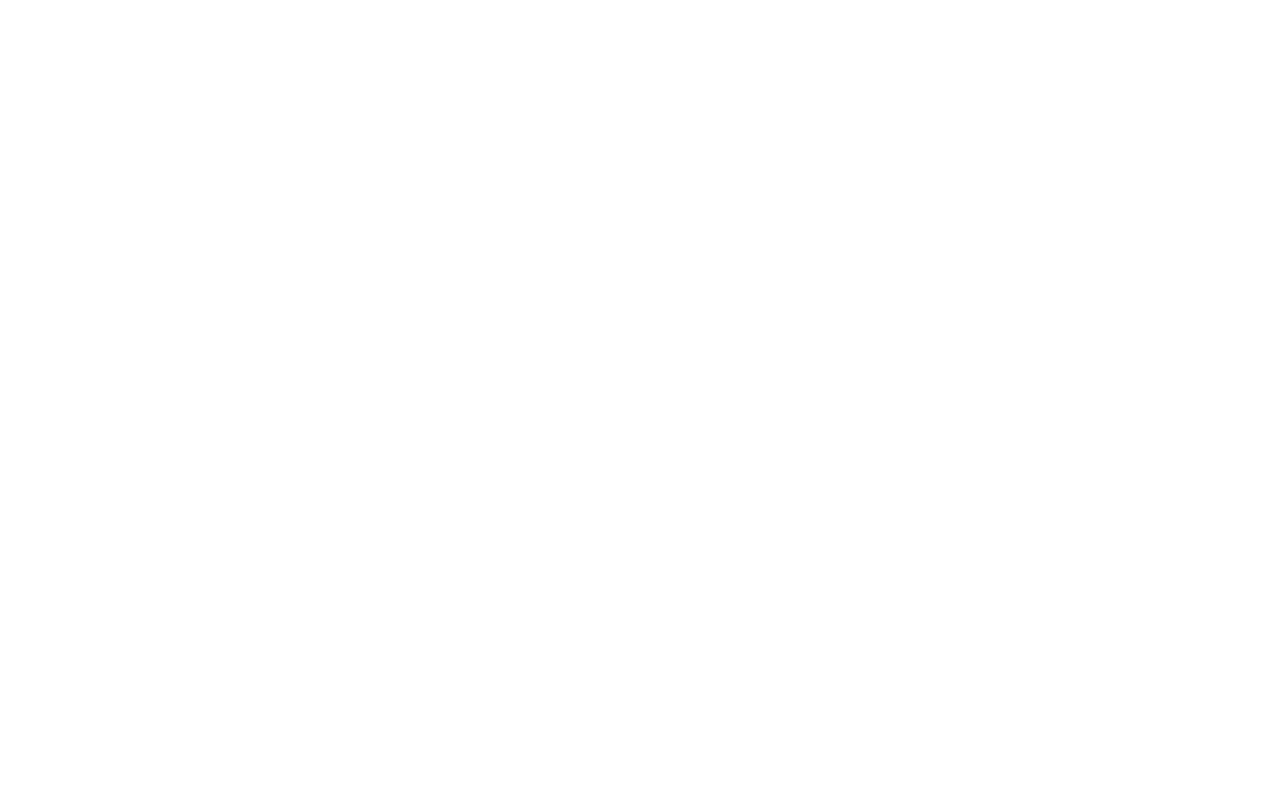
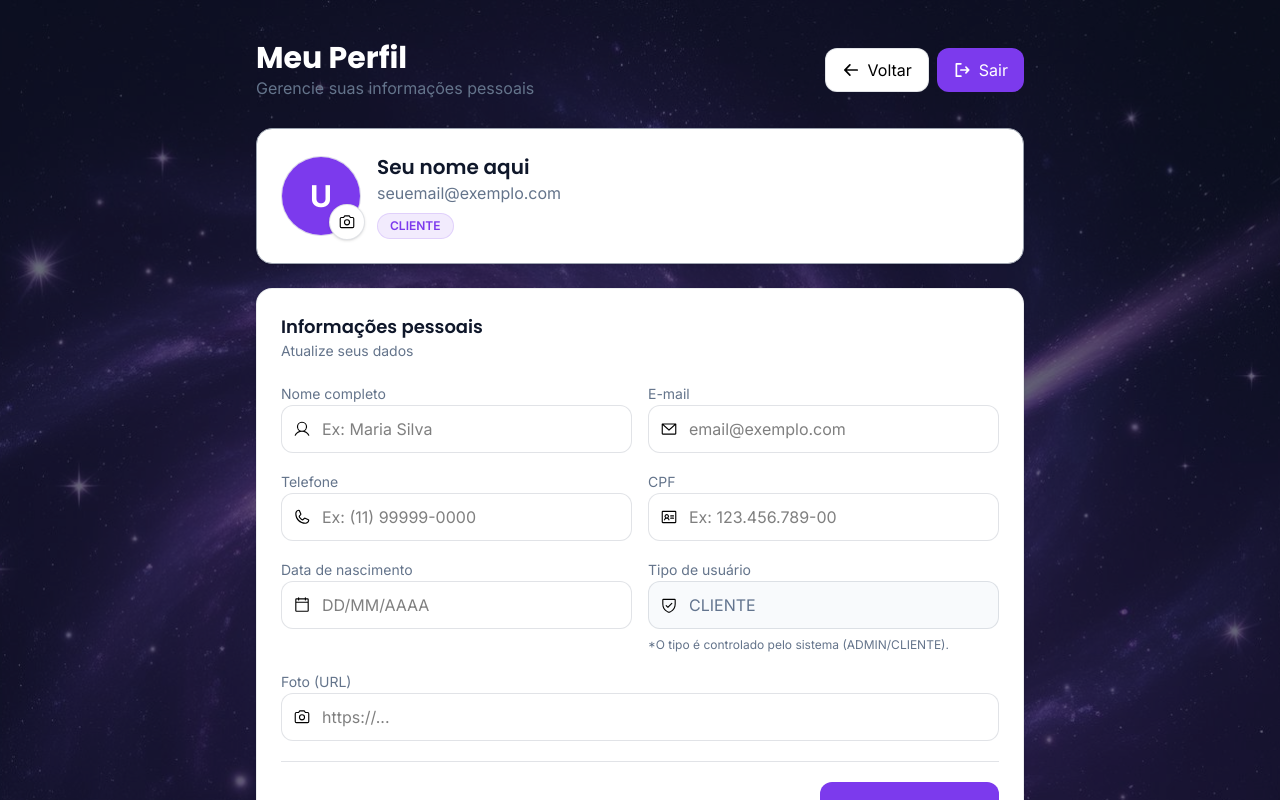
Before and after one commit to grupo06-turmajavascript11/CRM-FRONTEND-TASK2, a React (Vite) app: page /perfil/cliente in a window 1280 px wide. Before the commit this address had no page. Shown: the top 800 px of the page. Built offline with nearby package versions, Linux system fonts and the light colour scheme.

Commit message:
fix: consertando problemas de merge

```diff
--- a/src/App.tsx
+++ b/src/App.tsx
@@ -7,6 +7,8 @@
 import Home from "./pages/Home";
 import { Oportunidades } from './pages/Oportunidades';
 import { Solucoes } from './pages/Solucoes';
+import PerfilAdmin from './pages/PerfilAdmin';
+import PerfilCliente from './pages/PerfilCliente';
 
 function App() {
   return (
@@ -20,6 +22,8 @@
         <Route path="/sobre-nos" element={<About />} />
         <Route path="/solucoes" element={<Solucoes />} />
         <Route path="/oportunidades" element={<Oportunidades />} />
+        <Route path="/perfil/admin" element={<PerfilAdmin />} />
+        <Route path="/perfil/cliente" element={<PerfilCliente />} />
       </Routes>
     </BrowserRouter>
     </>
--- a/src/pages/admin/PerfilAdmin.tsx
+++ b/src/pages/PerfilAdmin.tsx
@@ -14,7 +14,7 @@
   ArrowLeftIcon,
   SignOutIcon,
 } from "@phosphor-icons/react";
-import cosmicHero from "../../assets/cosmic-hero.jpg";
+import cosmicHero from "../assets/cosmic-hero.jpg";
 
 type TipoUsuario = "ADMIN" | "CLIENTE";
 
@@ -29,7 +29,7 @@
   tipo?: TipoUsuario;
 };
 
-export default function PerfilUsuario() {
+export default function PerfilAdmin() {
   const navigate = useNavigate();
 
   const [isLoading, setIsLoading] = useState(false);
--- a/src/pages/cliente/PerfilCliente.tsx
+++ b/src/pages/PerfilCliente.tsx
@@ -14,7 +14,7 @@
   ArrowLeftIcon,
   SignOutIcon,
 } from "@phosphor-icons/react";
-import cosmicHero from "../../assets/cosmic-hero.jpg";
+import cosmicHero from "../assets/cosmic-hero.jpg";
 
 type TipoUsuario = "ADMIN" | "CLIENTE";
 
@@ -29,7 +29,7 @@
   tipo?: TipoUsuario;
 };
 
-export default function PerfilUsuario() {
+export default function PerfilCliente() {
   const navigate = useNavigate();
 
   const [isLoading, setIsLoading] = useState(false);
```
Also changed, not shown: src/pages/home/Home.tsx (deleted).
